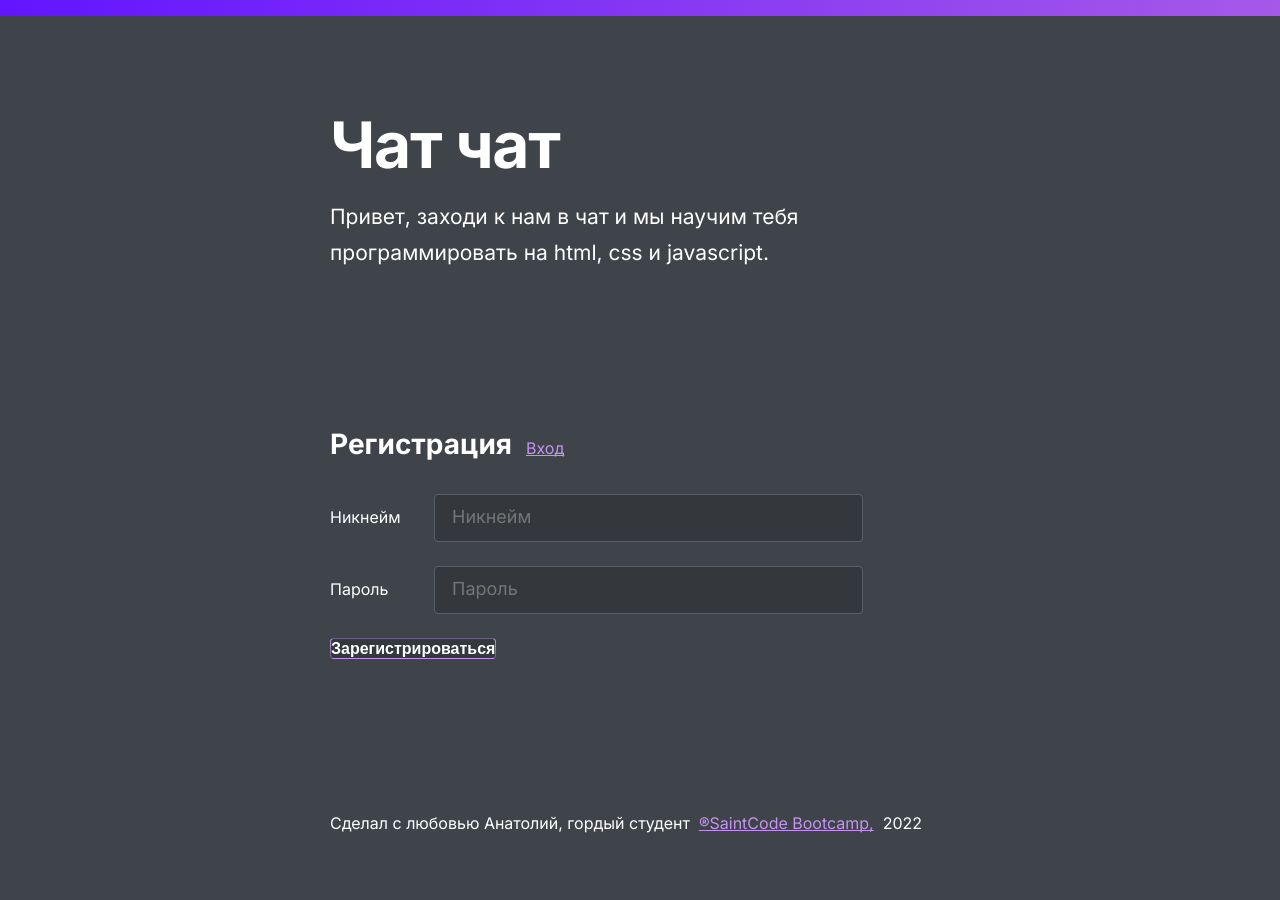
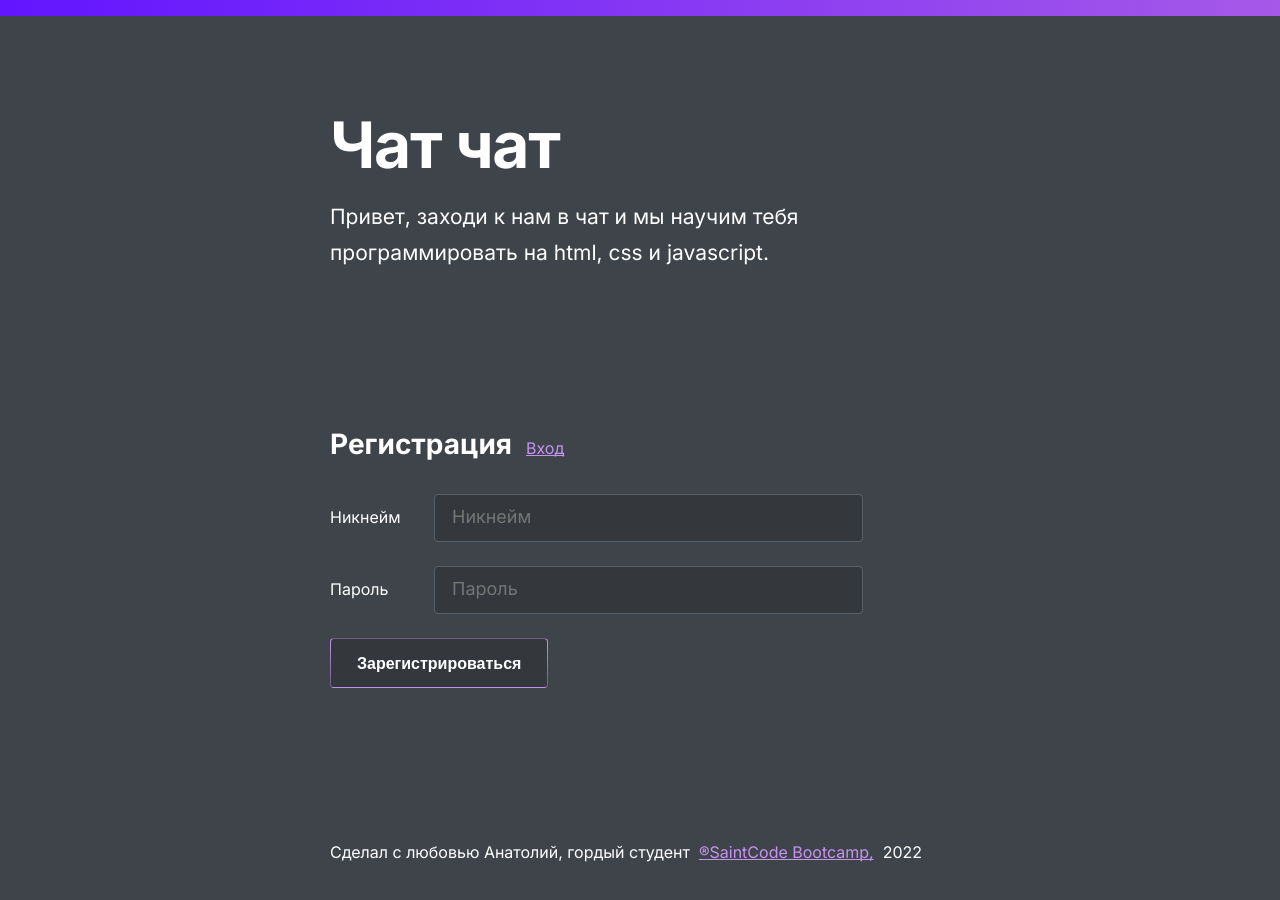
Before and after one commit to AnatolyKostarev/react_chat_socket, a React (Create React App) app: page / in a window 1280 px wide. Shown: the top 900 px of the page. Built offline with nearby package versions, Linux system fonts and the light colour scheme.

Commit message:
Refactor Button component

```diff
--- a/src/components/Button/Button.jsx
+++ b/src/components/Button/Button.jsx
@@ -1,15 +1,11 @@
 import React from "react";
+import clsx from "clsx";
 import s from "./Button.module.css";
 
-export const Button = ({ children, pt = 0, pr = 0, pb = 0, pl = 0 }) => {
+export const Button = ({ className, children }) => {
   return (
     <div>
-      <button
-        className={s.btn}
-        style={{ padding: `${pt}px ${pr}px ${pb}px ${pl}px` }}
-      >
-        {children}
-      </button>
+      <button className={clsx(s.btn, className)}>{children}</button>
     </div>
   );
 };
```
